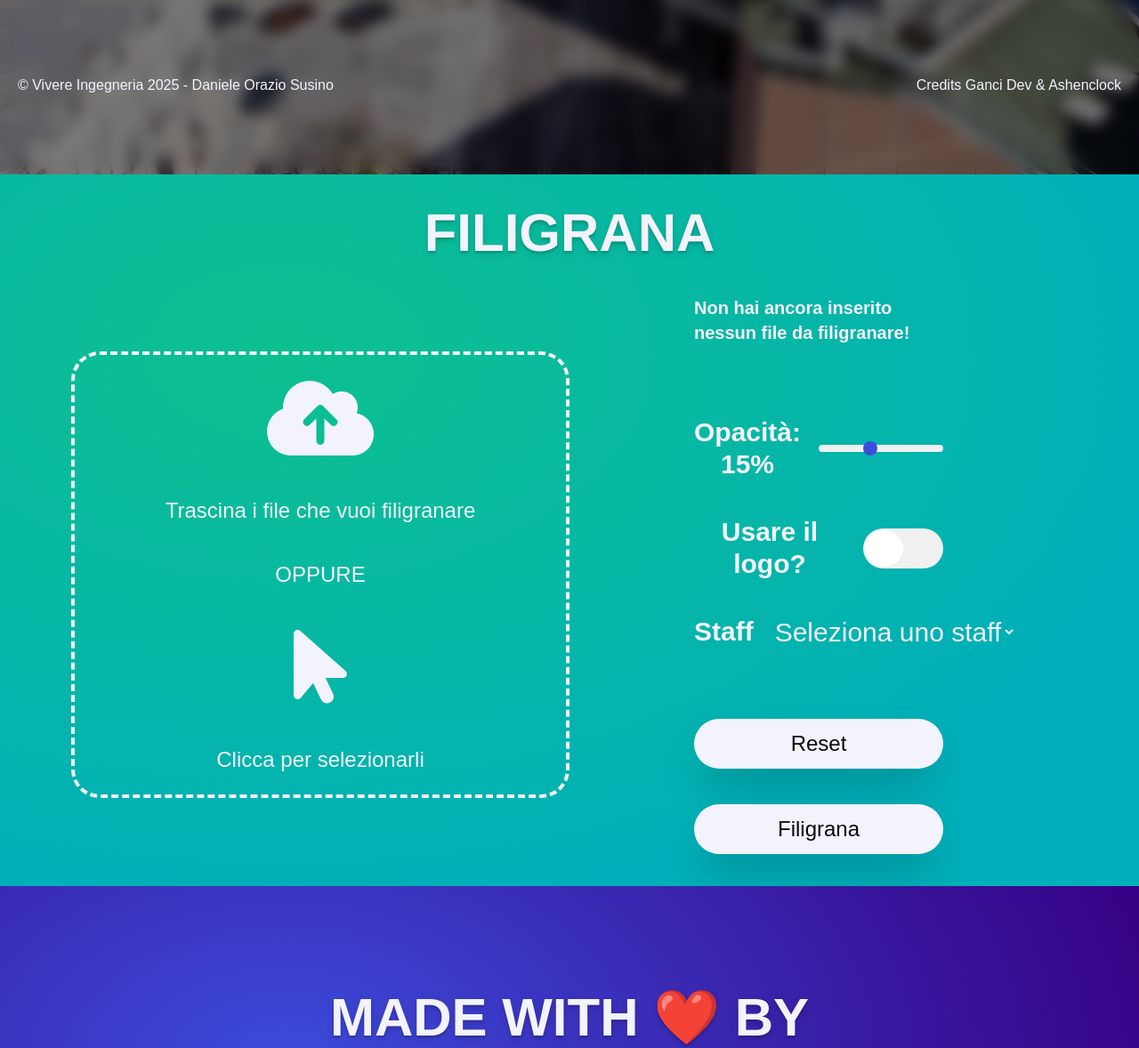
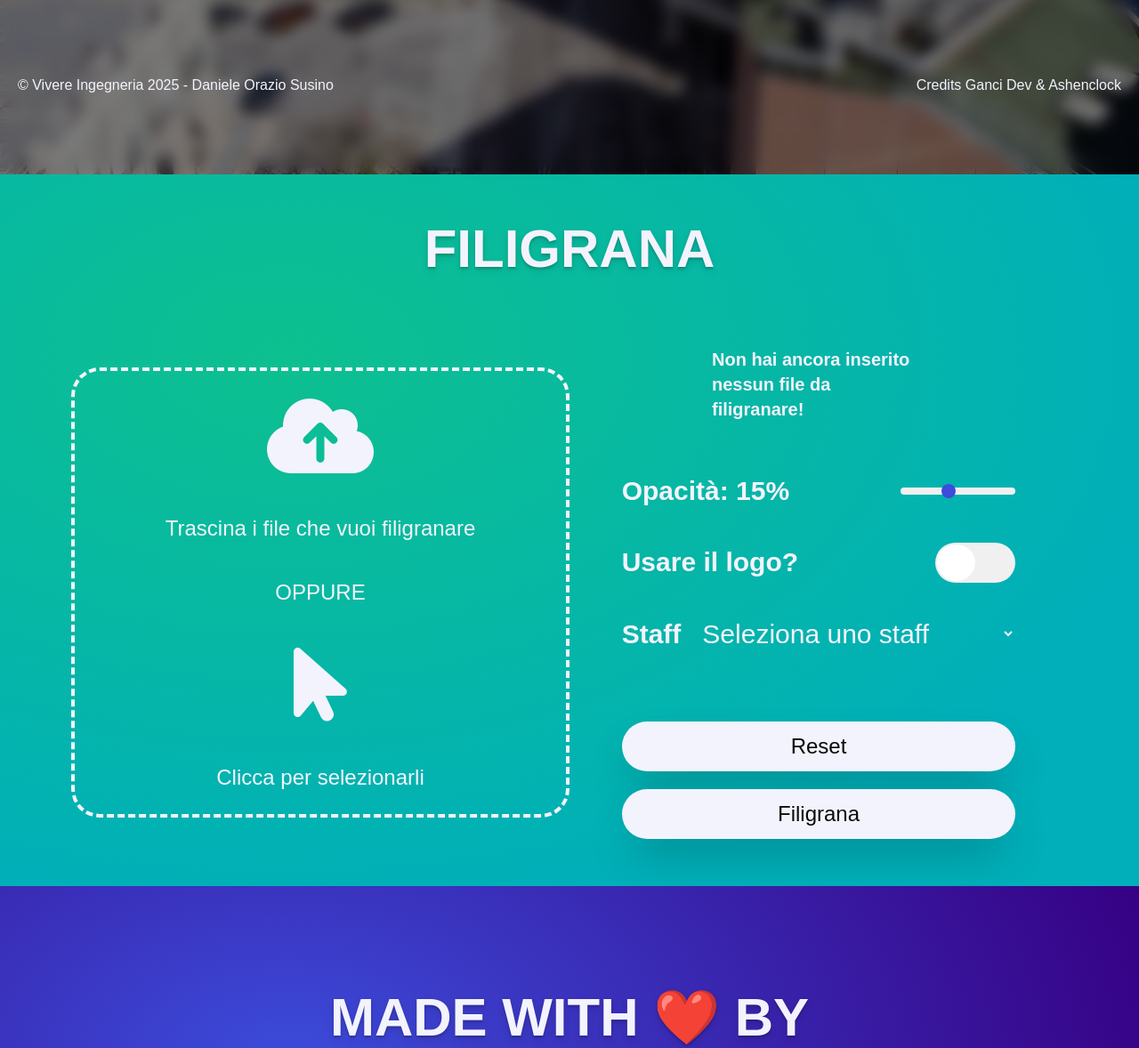
Before and after one commit to VivIngInf/VivereFiligrana, a Python web app: template source/templates/index.html in a window 1280 px wide. Shown: the part 684-1862 px from the top of the page at 89% size. Run offline with Jinja, Linux system fonts and the light colour scheme; the template is opened without the code that fills it, so the values that code supplies are empty.

Commit message:
Finalized responsiveness

```diff
--- a/source/static/css/output.css
+++ b/source/static/css/output.css
@@ -479,14 +423,17 @@
   .bg-center {
     background-position: center;
   }
+  .p-2 {
+    padding: calc(var(--spacing) * 2);
+  }
+  .p-3 {
+    padding: calc(var(--spacing) * 3);
+  }
   .p-5 {
     padding: calc(var(--spacing) * 5);
   }
   .p-10 {
     padding: calc(var(--spacing) * 10);
-  }
-  .p-20 {
-    padding: calc(var(--spacing) * 20);
   }
   .px-2 {
     padding-inline: calc(var(--spacing) * 2);
@@ -509,8 +456,8 @@
   .py-3 {
     padding-block: calc(var(--spacing) * 3);
   }
-  .pr-10 {
-    padding-right: calc(var(--spacing) * 10);
+  .pl-2 {
+    padding-left: calc(var(--spacing) * 2);
   }
   .text-center {
     text-align: center;
@@ -529,13 +476,9 @@
     font-size: var(--text-3xl);
     line-height: var(--tw-leading, var(--text-3xl--line-height));
   }
-  .text-6xl {
-    font-size: var(--text-6xl);
-    line-height: var(--tw-leading, var(--text-6xl--line-height));
-  }
-  .text-8xl {
-    font-size: var(--text-8xl);
-    line-height: var(--tw-leading, var(--text-8xl--line-height));
+  .text-4xl {
+    font-size: var(--text-4xl);
+    line-height: var(--tw-leading, var(--text-4xl--line-height));
   }
   .text-base {
     font-size: var(--text-base);
@@ -618,16 +581,6 @@
   }
   .text-shadow-lg {
     text-shadow: 0px 1px 2px var(--tw-text-shadow-color, rgb(0 0 0 / 0.1)), 0px 3px 2px var(--tw-text-shadow-color, rgb(0 0 0 / 0.1)), 0px 4px 8px var(--tw-text-shadow-color, rgb(0 0 0 / 0.1));
-  }
-  .valid\:text-green-500 {
-    &:valid {
-      color: var(--color-green-500);
-    }
-  }
-  .invalid\:text-red-500 {
-    &:invalid {
-      color: var(--color-red-500);
-    }
   }
   .hover\:scale-105 {
     &:hover {
@@ -756,9 +699,14 @@
       margin-right: calc(var(--spacing) * 10);
     }
   }
-  .md\:block {
+  .md\:flex {
     @media (width >= 48rem) {
-      display: block;
+      display: flex;
+    }
+  }
+  .md\:hidden {
+    @media (width >= 48rem) {
+      display: none;
     }
   }
   .md\:h-52 {
@@ -771,9 +719,9 @@
       width: calc(2/3 * 100%);
     }
   }
-  .md\:w-2\/5 {
+  .md\:w-3\/5 {
     @media (width >= 48rem) {
-      width: calc(2/5 * 100%);
+      width: calc(3/5 * 100%);
     }
   }
   .md\:w-52 {
@@ -794,6 +742,16 @@
   .md\:gap-10 {
     @media (width >= 48rem) {
       gap: calc(var(--spacing) * 10);
+    }
+  }
+  .md\:p-5 {
+    @media (width >= 48rem) {
+      padding: calc(var(--spacing) * 5);
+    }
+  }
+  .md\:p-10 {
+    @media (width >= 48rem) {
+      padding: calc(var(--spacing) * 10);
     }
   }
   .md\:p-20 {
@@ -871,14 +828,14 @@
       height: calc(var(--spacing) * 96);
     }
   }
+  .lg\:w-1\/2 {
+    @media (width >= 64rem) {
+      width: calc(1/2 * 100%);
+    }
+  }
   .lg\:w-2\/5 {
     @media (width >= 64rem) {
       width: calc(2/5 * 100%);
-    }
-  }
-  .lg\:w-3\/5 {
-    @media (width >= 64rem) {
-      width: calc(3/5 * 100%);
     }
   }
   .lg\:w-16 {
@@ -894,6 +851,26 @@
   .lg\:w-full {
     @media (width >= 64rem) {
       width: 100%;
+    }
+  }
+  .lg\:flex-col {
+    @media (width >= 64rem) {
+      flex-direction: column;
+    }
+  }
+  .lg\:justify-center {
+    @media (width >= 64rem) {
+      justify-content: center;
+    }
+  }
+  .lg\:p-0 {
+    @media (width >= 64rem) {
+      padding: calc(var(--spacing) * 0);
+    }
+  }
+  .lg\:p-10 {
+    @media (width >= 64rem) {
+      padding: calc(var(--spacing) * 10);
     }
   }
   .lg\:px-10 {
@@ -930,16 +907,69 @@
       line-height: var(--tw-leading, var(--text-lg--line-height));
     }
   }
-  .xl\:text-4xl {
+  .lg\:text-xl {
+    @media (width >= 64rem) {
+      font-size: var(--text-xl);
+      line-height: var(--tw-leading, var(--text-xl--line-height));
+    }
+  }
+  .xl\:mt-10 {
     @media (width >= 80rem) {
-      font-size: var(--text-4xl);
-      line-height: var(--tw-leading, var(--text-4xl--line-height));
+      margin-top: calc(var(--spacing) * 10);
+    }
+  }
+  .xl\:mb-5 {
+    @media (width >= 80rem) {
+      margin-bottom: calc(var(--spacing) * 5);
+    }
+  }
+  .xl\:w-1\/2 {
+    @media (width >= 80rem) {
+      width: calc(1/2 * 100%);
+    }
+  }
+  .xl\:w-full {
+    @media (width >= 80rem) {
+      width: 100%;
+    }
+  }
+  .xl\:flex-col {
+    @media (width >= 80rem) {
+      flex-direction: column;
+    }
+  }
+  .xl\:justify-center {
+    @media (width >= 80rem) {
+      justify-content: center;
+    }
+  }
+  .xl\:py-3 {
+    @media (width >= 80rem) {
+      padding-block: calc(var(--spacing) * 3);
+    }
+  }
+  .xl\:text-2xl {
+    @media (width >= 80rem) {
+      font-size: var(--text-2xl);
+      line-height: var(--tw-leading, var(--text-2xl--line-height));
+    }
+  }
+  .xl\:text-3xl {
+    @media (width >= 80rem) {
+      font-size: var(--text-3xl);
+      line-height: var(--tw-leading, var(--text-3xl--line-height));
     }
   }
   .xl\:text-6xl {
     @media (width >= 80rem) {
       font-size: var(--text-6xl);
       line-height: var(--tw-leading, var(--text-6xl--line-height));
+    }
+  }
+  .xl\:text-8xl {
+    @media (width >= 80rem) {
+      font-size: var(--text-8xl);
+      line-height: var(--tw-leading, var(--text-8xl--line-height));
     }
   }
   .xl\:text-xl {
--- a/source/templates/index.html
+++ b/source/templates/index.html
@@ -8,7 +8,7 @@
         <link rel="shortcut icon" type="image/png" href="{{ url_for('static', filename='images/favicon.png') }}" />
         <link href="https://cdnjs.cloudflare.com/ajax/libs/font-awesome/6.0.0-beta3/css/all.min.css" rel="stylesheet">
 
-        <title>Document</title>
+        <title> Vivere Filigrana </title>
     </head>
     <body class="h-screen font-montserrat text-white-vivere">
         <header class="bg-white-vivere h-20 flex flex-row justify-between items-center w-screen text-black-vivere text-base md:text-base lg:text-lg xl:text-xl">
@@ -36,34 +36,38 @@
 
 
         <!-- Form -->
-        <section id="Filigrana" class="flex flex-col h-full w-screen justify-center gap-10 items-center z-10 backdrop-blur-sm p-20 text-center bg-radial-[at_25%_25%] from-[#0DC08F] to-[#00AFB9] to-75% ">
+        <section id="Filigrana" class="flex flex-col h-full w-screen justify-center items-center z-10 backdrop-blur-sm p-3 md:p-20 text-center bg-radial-[at_25%_25%] from-[#0DC08F] to-[#00AFB9] to-75% ">
 
-            <h1 class="text-6xl font-bold text-shadow-lg"> FILIGRANA </h1>
+            <h1 class="text-3xl md:text-4xl lg:text-5xl xl:text-6xl font-bold text-shadow-lg p-2 lg:p-10"> FILIGRANA </h1>
 
             <form action="/upload" method="POST" enctype="multipart/form-data" class="w-full h-full flex flex-row items-center justify-around">
 
-                <label id="drop-zone" for="documents" class="border-4 rounded-4xl cursor-pointer border-white-vivere border-dashed w-1/2 h-4/5 flex flex-col gap-10 justify-center items-center hover:scale-105 transition-all duration-200 drop-zone">
+                <label id="drop-zone" for="documents" class="border-4 rounded-4xl cursor-pointer border-white-vivere border-dashed w-2/5 lg:w-1/2 h-4/5 hidden md:flex flex-col gap-10 justify-center items-center hover:scale-105 transition-all duration-200 drop-zone">
 
-                    <i class="text-8xl fa-solid fa-cloud-arrow-up"></i>
-                    <p class="text-2xl"> Trascina i file che vuoi filigranare </p>
-                    <p class="text-2xl"> OPPURE </p>
-                    <i class="text-8xl fa-solid fa-arrow-pointer"></i>
-                    <p class="text-2xl"> Clicca per selezionarli </p>
-
-                    <input type="file" required multiple name="documents" id="documents" class="hidden" accept=".doc,.docx,application/msword,application/vnd.openxmlformats-officedocument.wordprocessingml.document,.pdf">
+                    <i class="text-4xl lg:text-6xl xl:text-8xl fa-solid fa-cloud-arrow-up"></i>
+                    <p class="text-lg lg:text-xl xl:text-2xl px-2"> Trascina i file che vuoi filigranare </p>
+                    <p class="text-lg lg:text-xl xl:text-2xl"> OPPURE </p>
+                    <i class="text-4xl lg:text-6xl xl:text-8xl fa-solid fa-arrow-pointer"></i>
+                    <p class="text-lg lg:text-xl xl:text-2xl px-2"> Clicca per selezionarli </p>
 
                 </label>
 
-                <div class="flex flex-col justify-center items-center w-1/2 text-3xl">
+                <div class="flex flex-col justify-center items-center w-full md:w-3/5 xl:w-1/2 text-base md:text-xl xl:text-3xl md:p-10">
 
-                    <div class="w-1/2 flex flex-col justify-center items-center gap-10">
-                        <ul id="preview" class="text-xl font-bold mb-10 text-left">
+                    <div class="w-full xl:w-1/2 flex flex-col justify-start xl:justify-center items-center gap-10">
+
+                        <ul id="preview" class="text-sm xl:text-xl font-bold xl:mb-5 text-left">
                             Non hai ancora inserito nessun file da filigranare!
                         </ul>
 
+
+                        <div class="flex flex-col justify-start xl:justify-center items-center gap-10">
+
+                            <input type="file" required multiple name="documents" id="documents" class="md:hidden w-full bg-white-vivere text-black-vivere rounded-full p-2 cursor-pointer" placeholder="Sfogla" accept=".doc,.docx,application/msword,application/vnd.openxmlformats-officedocument.wordprocessingml.document,.pdf">
+
                             <div class="w-full flex flex-row justify-between items-center gap-5">
                                 <label id="opacityLabel" for="opacity" class="font-bold">Opacità: </label>
-                            <input type="range" id="opacity" name="opacity" list="markers" min="5" max="30" value="15" step="5" oninput="changeOpacity(event)">
+                                <input type="range" id="opacity" name="opacity" list="markers" min="5" max="30" value="15" step="5" oninput="changeOpacity(event)" class="pl-2">
 
                                 <datalist id="markers">
                                     <option value="5"></option>
@@ -89,25 +93,27 @@
                                 <select required name="staff" id="staff">
                                     <option selected disabled> Seleziona uno staff </option>
                                     <option value="Ingegneria"> Ingegneria </option>
-                                <!--
-                                    QUANDO AVREMO I PDF DEGLI ALTRI STAFF, BISOGNERÀ DECOMMENTARE QUESTA PARTE QUI
-
+                                    <option value="Formazione" disabled> Scienze della formazione </option>
+                                    <option value="Architettura" disabled> Architettura </option>
+                                    <option value="Agraria" disabled> Agraria </option>
+                                    <option value="Agrigento" disabled> Agrigento </option>
+                                    <option value="Muffin" disabled> Muffin </option>
+                                    <option value="Culture-societa" disabled> Culture e società </option>
+                                    <option value="Scienze-motorie" disabled> Scienze motorie </option>
                                     <option value="Medicina" disabled> Medicina </option>
-                                    <option value="Formazione" disabled> Formazione </option>
                                     <option value="Lettere" disabled> Lettere </option>
-                                    <option value="Architettura" disabled> Architettura </option>
-                                    <option value="Muffin" disabled> Muffin </option>
+                                    <option value="Economia" disabled> Economia </option>
                                     <option value="Giurisprudenza" disabled> Giurisprudenza </option>
-                                    <option value="Economia" disabled> Economia </option>
-                                -->
-                                <option disabled> Coming soon... </option>
+                                    <option value="Scienze-politiche" disabled> Scienze politiche </option>
+                                    <option value="Farmacia" disabled> Farmacia </option>
                                 </select>
                             </div>
 
+                        <div class="xl:mt-10 flex flex-row xl:flex-col items-center gap-5 w-full text-lg xl:text-2xl ">
+                            <input id="clear-btn" type="reset" value="Reset" class="bg-white-vivere hover:bg-red-400 active:bg-red-600 hover:text-white-vivere active:text-white-vivere rounded-full w-full xl:w-full py-1.5 xl:py-3 text-black-vivere shadow-2xl hover:scale-110 transition-all duration-200 cursor-pointer ease-in-out">
+                            <button type="submit" class="bg-white-vivere hover:bg-blu-vivere active:bg-blue-950 hover:text-white-vivere active:text-white-vivere rounded-full w-full lg:w-full py-1.5 xl:py-3 text-black-vivere shadow-2xl hover:scale-110 transition-all duration-200 cursor-pointer ease-in-out">Filigrana</button>
+                        </div>
 
-                        <div class="mt-10">
-                            <input id="clear-btn" type="reset" value="Reset" class="text-2xl bg-white-vivere hover:bg-red-400 active:bg-red-600 hover:text-white-vivere active:text-white-vivere rounded-full w-full px-10 py-3 text-black-vivere shadow-2xl hover:scale-110 transition-all duration-200 cursor-pointer mb-10 ease-in-out">
-                            <button type="submit" class="text-2xl bg-white-vivere hover:bg-blu-vivere active:bg-blue-950 hover:text-white-vivere active:text-white-vivere rounded-full w-full px-10 py-3 text-black-vivere shadow-2xl hover:scale-110 transition-all duration-200 cursor-pointer ease-in-out">Filigrana</button>
                         </div>
                     </div>
                 </div>
@@ -169,7 +175,6 @@
             appearance: none;
             background: transparent;
             cursor: pointer;
-            width: 20rem;
         }
 
         /* Removes default focus */
```
Also changed, not shown: other parts of source/static/css/output.css (+38 -85 lines). Lines whose indentation alone changed are shown as unchanged.
